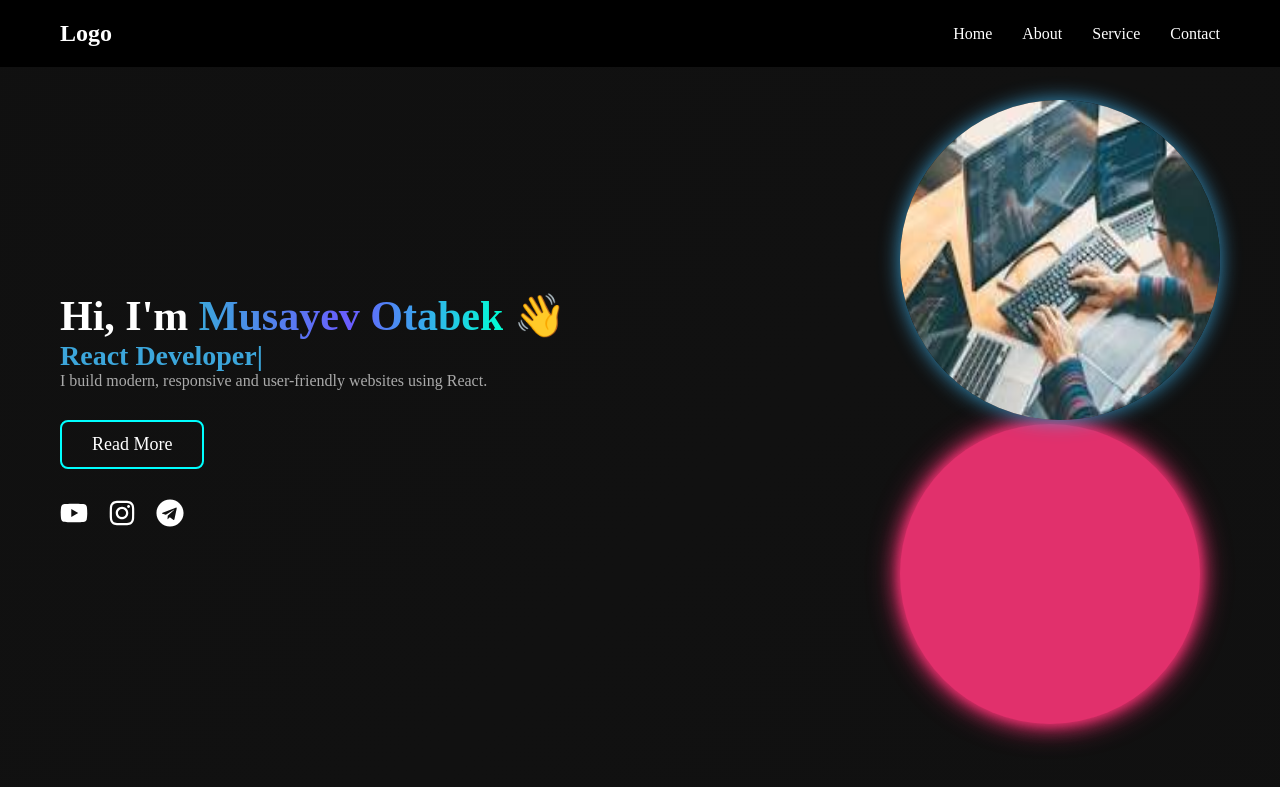
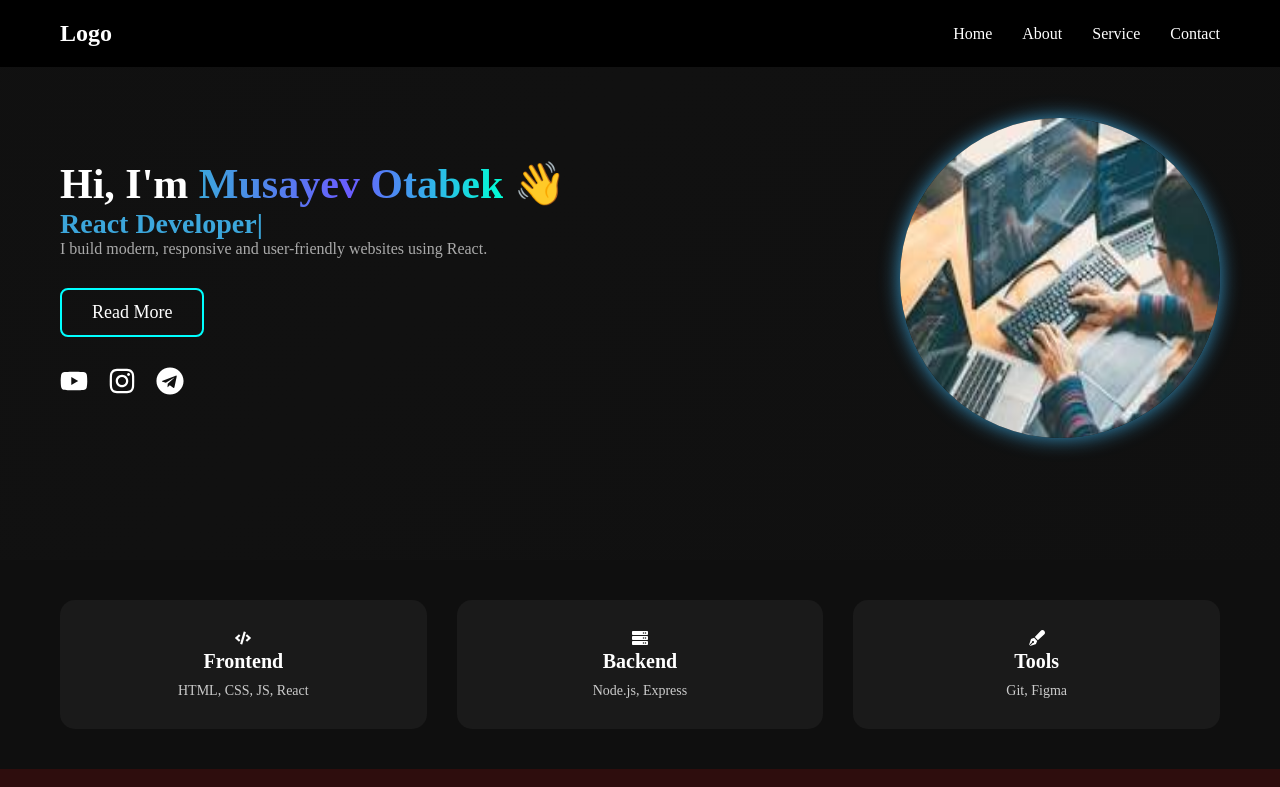
Before and after one commit to MUSAYEV07/My-portifolio, a React (Vite) app: page / in a window 1280 px wide. Shown: the top 787 px of the page. Built offline with nearby package versions, Linux system fonts and the light colour scheme.

Commit message:
..kdsldk

```diff
--- a/src/components/Hero/Hero.jsx
+++ b/src/components/Hero/Hero.jsx
@@ -66,8 +66,6 @@ function Hero() {
             <div className="hero-img animate__animated animate__fadeInRight">
               <img src={HeroImg} alt="hero" />
             </div>
-            <div className="position-hover">
-            </div>
           </div>
 
 
```
